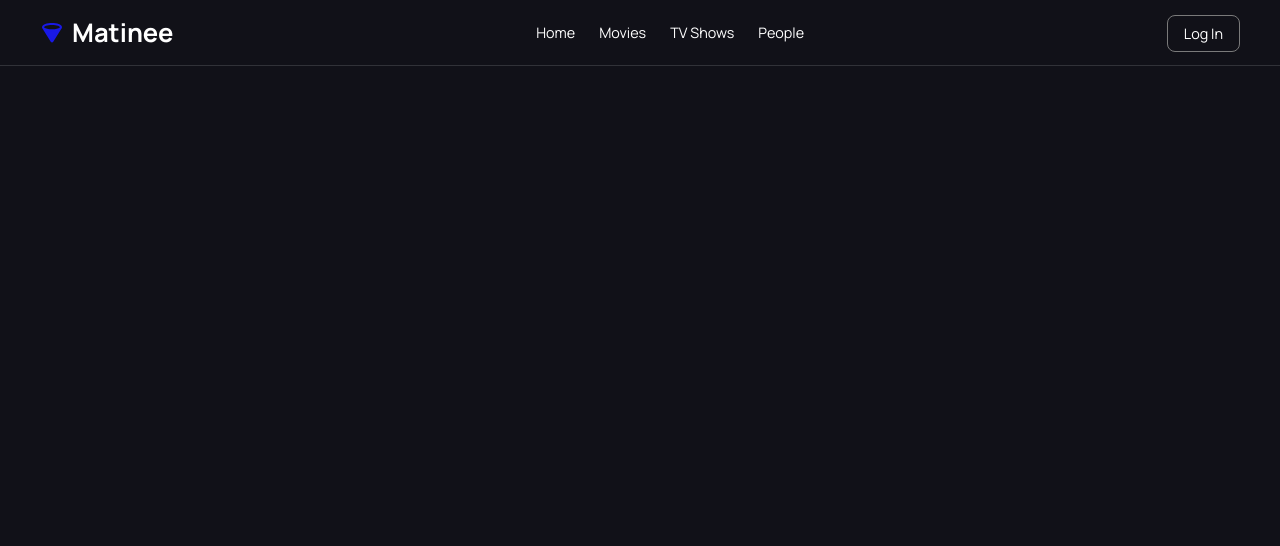
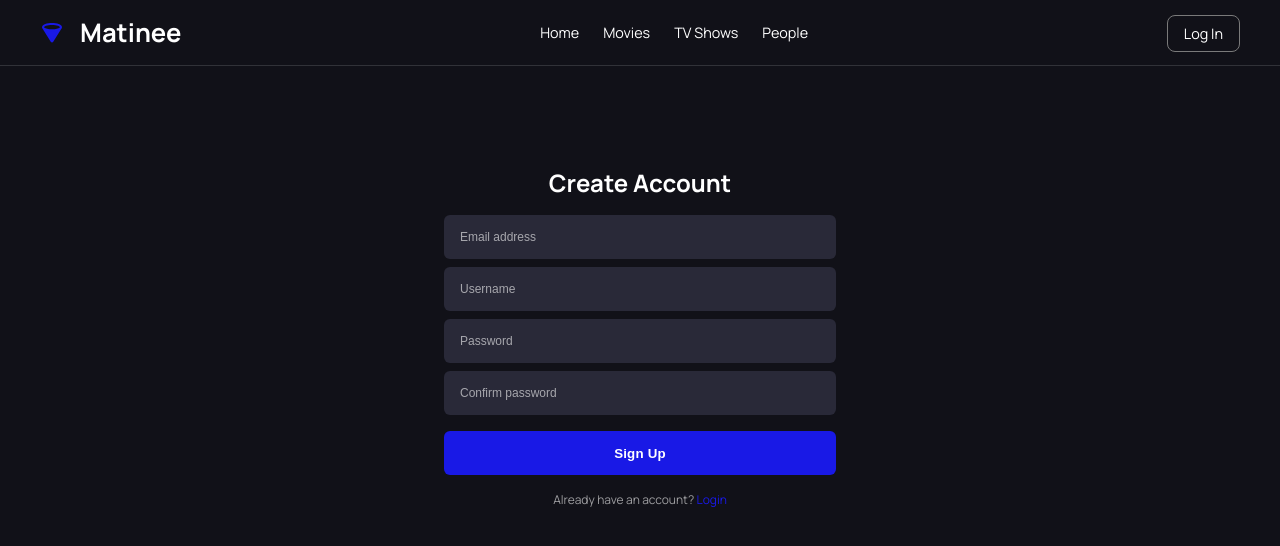
Before and after one commit to I-codebyte/matinee, a React (Vite) app: page / in a window 1280 px wide. Shown: the top 546 px of the page. Built offline with nearby package versions, Linux system fonts and the light colour scheme.

Commit message:
authentication component

```diff
--- /dev/null
+++ b/components/Auth.jsx
@@ -0,0 +1,41 @@
+export default function Auth() {
+	return (
+		<>
+			<div className="form-container">
+				<h2>Create Account</h2>
+				<form action="">
+					<input
+						type="email"
+						placeholder="Email address"
+						name="email"
+					/>
+					<br />
+					<input
+						type="text"
+						placeholder="Username"
+						name="username"
+					/>
+					<br />
+					<input
+						type="password"
+						placeholder="Password"
+						name="password"
+						required
+					/>
+					<br />
+					<input
+						type="password"
+						placeholder="Confirm password"
+						name="confirm-password"
+					/>
+					<br />
+					<button>Sign Up</button>
+				</form>
+				<p>
+					Already have an account?{" "}
+					<a href="#">Login</a>
+				</p>
+			</div>
+		</>
+	);
+}
--- a/src/App.jsx
+++ b/src/App.jsx
@@ -1,9 +1,11 @@
 import Navbar from "../components/Navbar";
+import Auth from "../components/Auth";
 
 export default function App() {
 	return (
 		<>
 			<Navbar />
+			<Auth />
 		</>
 	);
 }
--- a/src/index.css
+++ b/src/index.css
@@ -18,7 +18,7 @@ body {
 	min-height: 100vh;
 }
 
-header{
+header {
 	display: flex;
 	justify-content: space-between;
 	align-items: center;
@@ -27,12 +27,12 @@ header{
 	height: 65px;
 }
 
-header .logo{
+header .logo {
 	display: flex;
 	justify-content: center;
 	align-items: center;
 	font-size: 0.8rem;
-  column-gap: 8px;
+	column-gap: 16px;
 }
 
 header .logo img {
@@ -40,10 +40,9 @@ header .logo img {
 	width: 24px;
 }
 
-header .navigation{
+header .navigation {
 	display: flex;
 	column-gap: 24px;
-
 }
 
 header .navigation a {
@@ -53,7 +52,7 @@ header .navigation a {
 	font-size: 0.9rem;
 }
 
-header .nav-button{
+header .nav-button {
 	text-decoration: none;
 	color: #fff;
 	padding: 8px 16px;
@@ -61,3 +60,62 @@ header .nav-button{
 	border-radius: 8px;
 	font-size: 0.9rem;
 }
+
+header .nav-button:hover {
+	border-color: #fff;
+}
+
+.form-container {
+	width: fit-content;
+	margin: 100px auto 0;
+	display: flex;
+	align-items: center;
+	justify-content: center;
+	flex-direction: column;
+	row-gap: 16px;
+}
+
+.form-container h2 {
+	text-align: center;
+}
+
+.form-container form input {
+	background-color: #292938;
+	border: none;
+	border-radius: 6px;
+	height: 44px;
+	width: 360px;
+	margin-bottom: 8px;
+	padding: 0 16px;
+	color: #fff;
+	font-size: 12px;
+	font-weight: 500;
+}
+
+.form-container form input::placeholder {
+	color: #ffffff96;
+	font-size: 12px;
+	font-weight: 500;
+}
+
+.form-container form button {
+	height: 44px;
+	width: 100%;
+	border-radius: 6px;
+	border: none;
+	background-color: #1919e6;
+	color: #fff;
+	font-weight: 600;
+	letter-spacing: 0.2px;
+	margin-top: 8px;
+}
+
+.form-container p {
+	color: #ffffff96;
+	font-size: 12px;
+}
+
+.form-container p a {
+	text-decoration: none;
+	color: #1919e6;
+}
```
Lines whose indentation alone changed are shown as unchanged.
